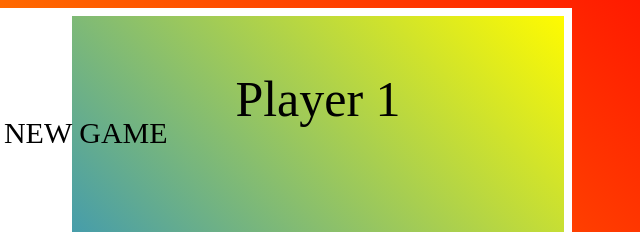
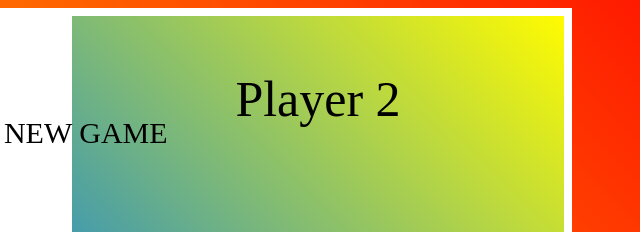
Before and after one commit to Massurio/diceGame2PLayers, a plain HTML site: page index.html in a window 1280 px wide. Shown: the part 142-374 px from the top of the page, 568-1208 px from the left. Drawn offline with Linux system fonts and the light colour scheme.

Commit message:
index  p2

```diff
--- a/index.html
+++ b/index.html
@@ -27,7 +27,7 @@
     <p id="bottom" ></p>
 
     <div class="main2">
-      <p id="start2">Player 1</p>
+      <p id="start2">Player 2</p>
       <p id="status2"></p>
       <p id="score2">0</p>
 
```
